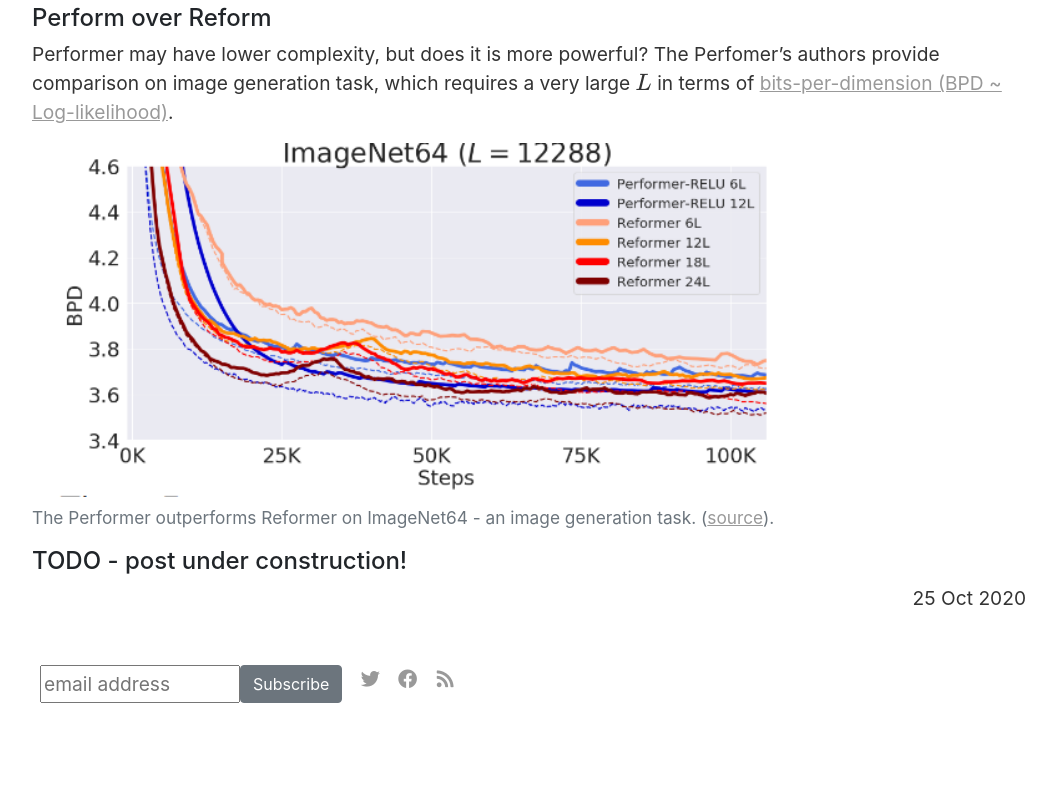
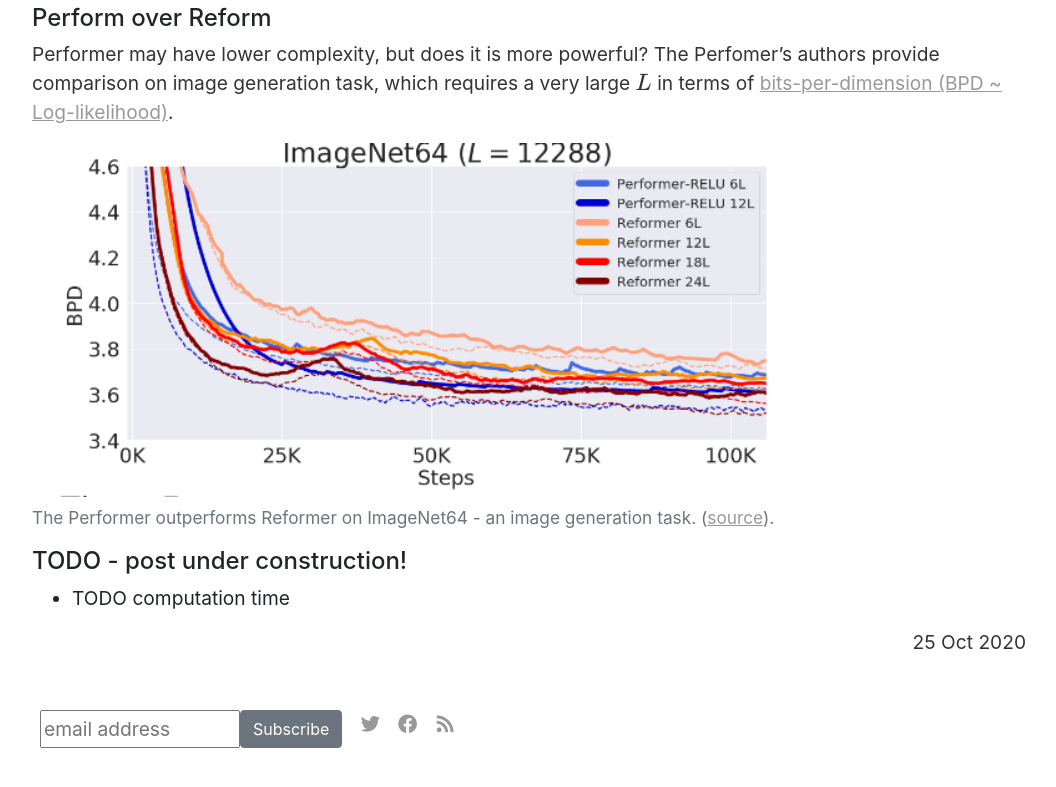
Before and after one commit to vackosar/vackosar.github.io, a Jekyll site: the page built from _posts/2020-10-25-Performers-FAVOR+-Faster-Transformer-Attention.md, in a window 1280 px wide and 900 px high, scrolled down 3511 px. Shown: the top 787 px of the window, without its empty margins (111-1167 px from the left). Built offline with Jekyll 4.4.1, drawn with Linux system fonts in a browser that asks for light colours; nearby versions of some CDN libraries; library files that are not in the unit come from our copies; comment, search, counter and statistics services are not loaded.

Commit message:
performer

```diff
--- a/_posts/2020-10-25-Performers-FAVOR+-Faster-Transformer-Attention.md
+++ b/_posts/2020-10-25-Performers-FAVOR+-Faster-Transformer-Attention.md
@@ -151,3 +151,4 @@
 
 
 #### TODO - post under construction!
+- TODO computation time
```
